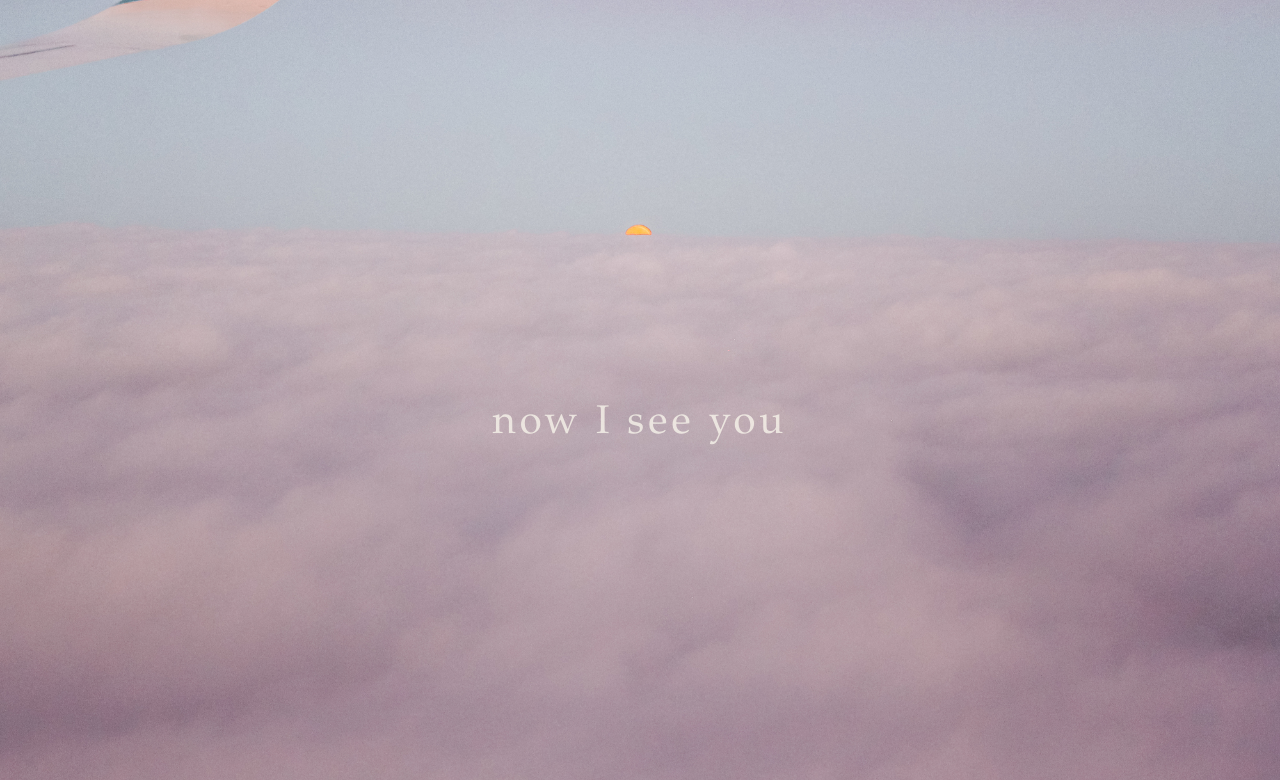
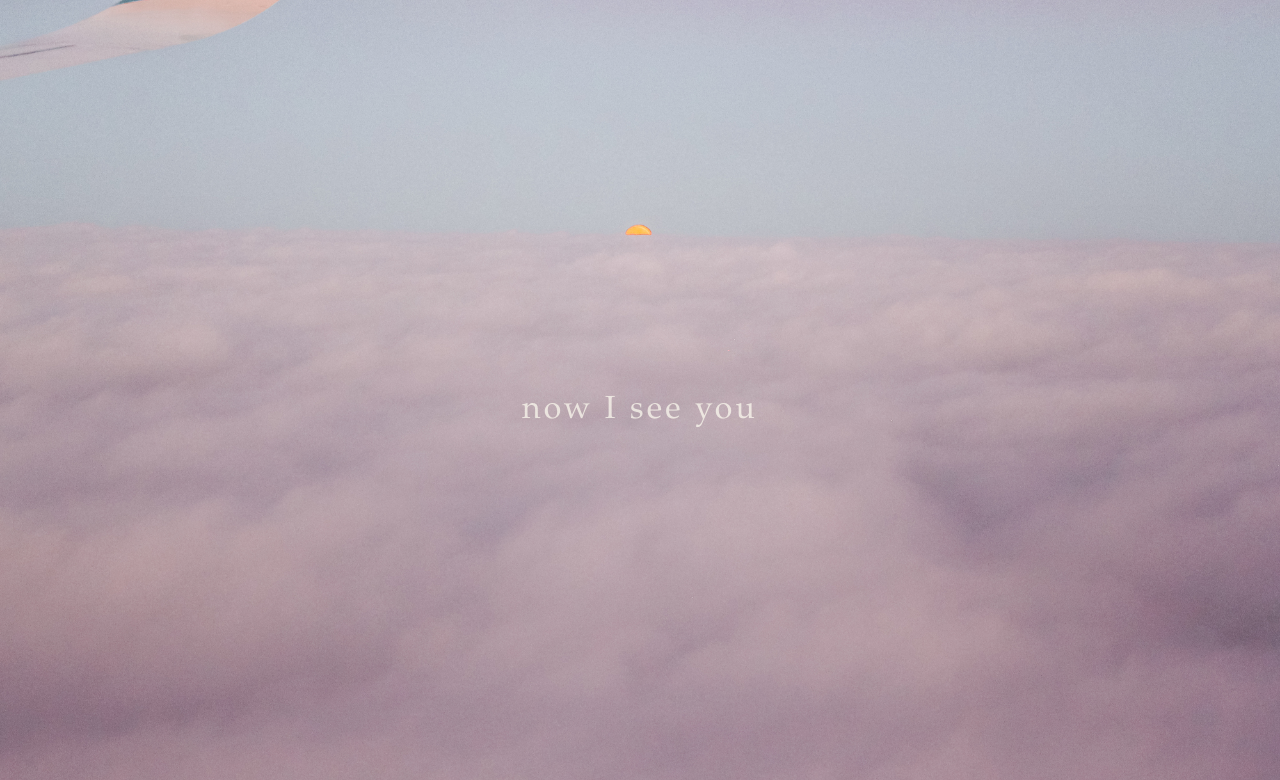
Before and after one commit to ericaxin/2020series, a plain HTML site: page index.html in a window 1280 px wide. Shown: the top 780 px of the page. Drawn offline with Linux system fonts and the light colour scheme.

Commit message:
Add files via upload
changed text size

```diff
--- a/assets/main.css
+++ b/assets/main.css
@@ -16,10 +16,10 @@ img{
 	width: 100%;
 	top: 45vh;
 	text-align: center;
-	font-size: 5vh;
+	font-size: 4vh;
 	color: #fffef2;
 	font-family: Palatino;
-	letter-spacing: 0.5vh;
+	letter-spacing: 0.4vh;
 	opacity: 70%;
 }
 
```
